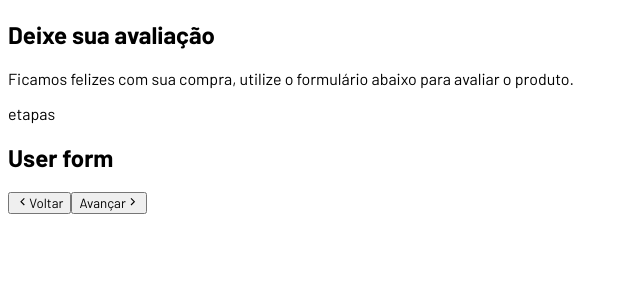
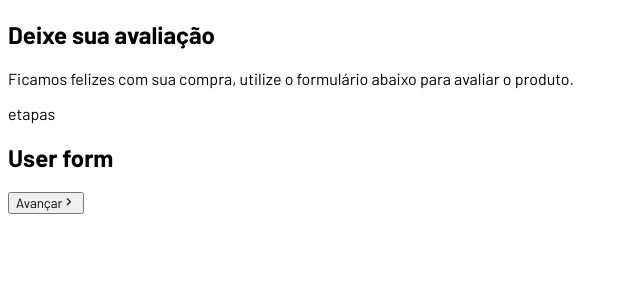
Before and after one commit to claudiooliveireira/MultistepReact, a React (Vite) app in the folder multistep_form_react/: page / in a window 1280 px wide. Shown: the top 300 px of the page, without its empty margins (0-640 px from the left). Built offline with nearby package versions, Linux system fonts and the light colour scheme.

Commit message:
funcionalidade para mudar de etapa,
aqui criei a função para poder mudar de etapas: avançar / voltar / e no final para poder enviar, agora vou fazer a parte de css inicial
nome da function: changeStep.
Também foi acrescentado os:
isLastStep e isFirstStep

```diff
--- a/multistep_form_react/src/App.jsx
+++ b/multistep_form_react/src/App.jsx
@@ -1,5 +1,6 @@
 /* components */
 import {GrFormNext, GrFormPrevious} from 'react-icons/gr';
+import {FiSend} from 'react-icons/fi'
 import UserForm from './components/UserForm';
 import ReviewForm from './components/ReviewForm';
 import Thanks from './components/thanks';
@@ -18,7 +19,7 @@
     <Thanks/>
   ]
 
-  const {currentStep, currentComponent} = useForm(formComponents)
+  const {currentStep, currentComponent, changeStep, isLastStep, isFirstStep} = useForm(formComponents)
 
 
   return (
@@ -31,20 +32,29 @@
         <div className="form-container">
           <p>etapas</p>
 
-          <form>
+          <form onSubmit={(e) => changeStep(currentStep + 1, e)}> {/* botão avançar um passo*/}
             {/* Formulário modificado */}
             <div className="inputs-container">{currentComponent} </div>
 
             {/* botões */}
             <div className="actions">
-              <button type="button">
+              {! isFirstStep && (
+                <button type="button" onClick={() => changeStep(currentStep - 1)}>{/* botão voltar um passo*/}
                 <GrFormPrevious/>
                 <span>Voltar</span>
               </button>
-              <button type="submit">
+              )}
+              {!isLastStep ? (
+                <button type="submit">
                 <span>Avançar</span>
                 <GrFormNext/>
               </button>
+              ) : (
+                <button type="button">
+                <span>Enviar</span>
+                <FiSend/>
+              </button>
+              )}
 
             </div>
           </form>
--- a/multistep_form_react/src/hooks/useForm.jsx
+++ b/multistep_form_react/src/hooks/useForm.jsx
@@ -2,6 +2,15 @@
 
 export function useForm(steps) {
     const [currentStep, setCurrentStep] = useState(0)
+
+    /* funcionalidade para muda de cesão */
+    function changeStep(i, e){ //  receber o indese (i, passo) e o evento da acão ( e )
+        if(e) e.preventDefault();
+
+        if( i < 0 || i >= steps.length ) return
+
+        setCurrentStep(i);
+    }
 
 
 
@@ -9,6 +18,9 @@
     return {
         currentStep,
         currentComponent: steps[currentStep],
+        changeStep,
+        isLastStep: currentStep + 1 === steps.length ? true : false,
+        isFirstStep: currentStep === 0 ? true : false,
 
     }
 
```
